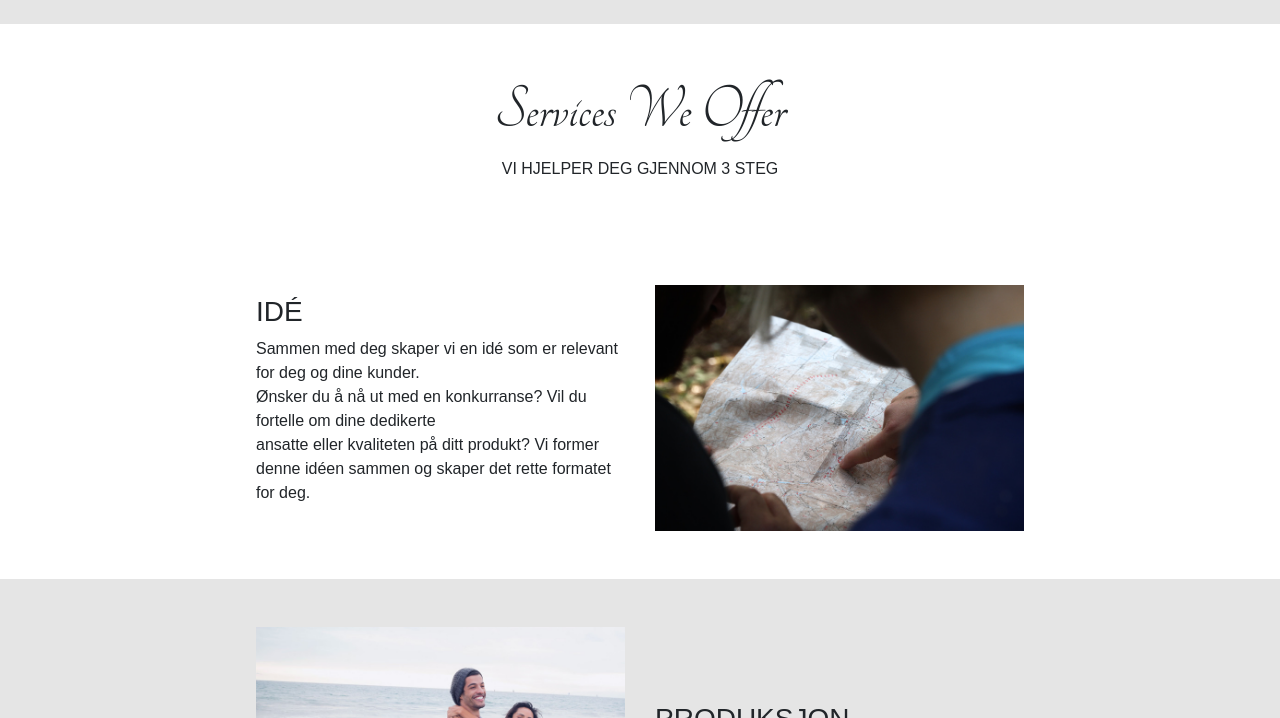
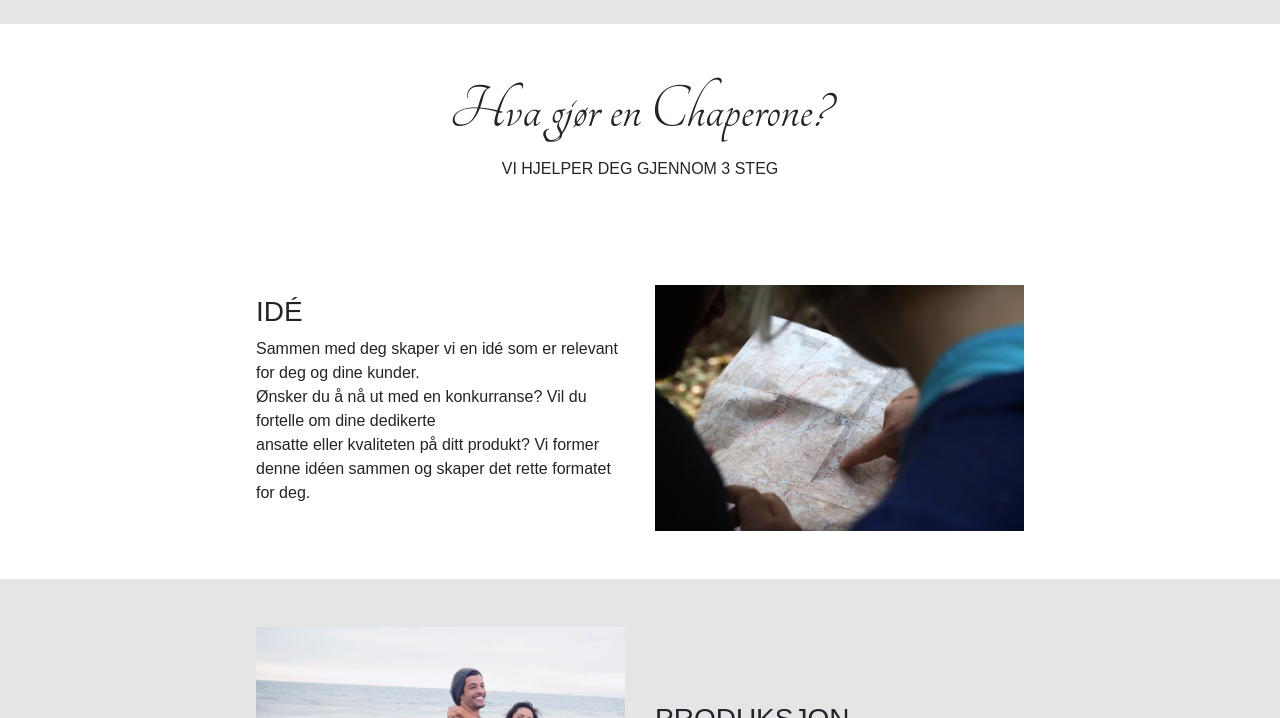
Before and after one commit to chaperonefilm/www_chaperonefilm_com, a Jekyll site: the page built from index.html, in a window 1280 px wide and 900 px high, scrolled down 1201 px, cut to the strip 182-900 px from the top of the window. Built offline with Jekyll 4.4.1, drawn with Linux system fonts in a browser that asks for light colours; some web fonts are replaced.

Commit message:
Update index.html

```diff
--- a/index.html
+++ b/index.html
@@ -52,7 +52,7 @@
 <div class="container-fluid column content">
     <div class="row" style="align-items: center; text-align: center;">
         <div class="col">
-            <h1 class="callout-text" style="font-size: 4rem;">Services We Offer</h1>
+            <h1 class="callout-text" style="font-size: 4rem;">Hva gjør en Chaperone?</h1>
             <label>VI HJELPER DEG GJENNOM 3 STEG</label>
         </div>
     </div>
```
